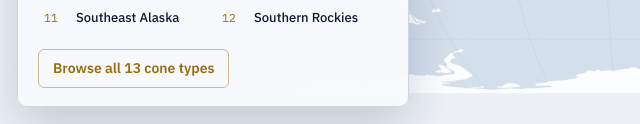
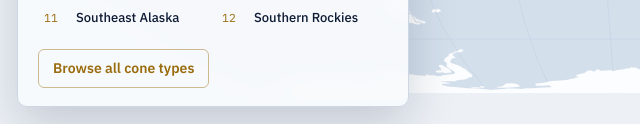
Before and after one commit to rexgw/avalanche-atlas, a plain HTML site: page index.html in a window 1280 px wide. Shown: the part 673-797 px from the top of the page, 3-643 px from the left. Drawn offline with nearby package versions, Linux system fonts and the light colour scheme.

Commit message:
Rename button to Browse all cone types
Co-Authored-By: Claude Opus 5.5 <noreply@anthropic.com>
Claude-Session: https://claude.ai/code/session_01FrakF4umXyUfDQQhrbXncX

```diff
--- a/index.html
+++ b/index.html
@@ -590,7 +590,7 @@ button.ibr:hover { background: var(--gold-soft); }
       <h1 id="introTitle">Get Started</h1>
       <p class="lede">Pick a region on the map to see its cones in the wild, read how they grow, and turn it into a generated 3D model and a downloadable STL file.</p>
       <ol class="rlist" id="rlist"></ol>
-      <button class="ghost" id="typesBtn2" type="button">Browse all 13 cone types</button>
+      <button class="ghost" id="typesBtn2" type="button">Browse all cone types</button>
     </aside>
 
     <section class="panel off" id="panel" hidden aria-labelledby="pName">
```
Also changed, not shown: src/page.html (+1 -1 lines).
